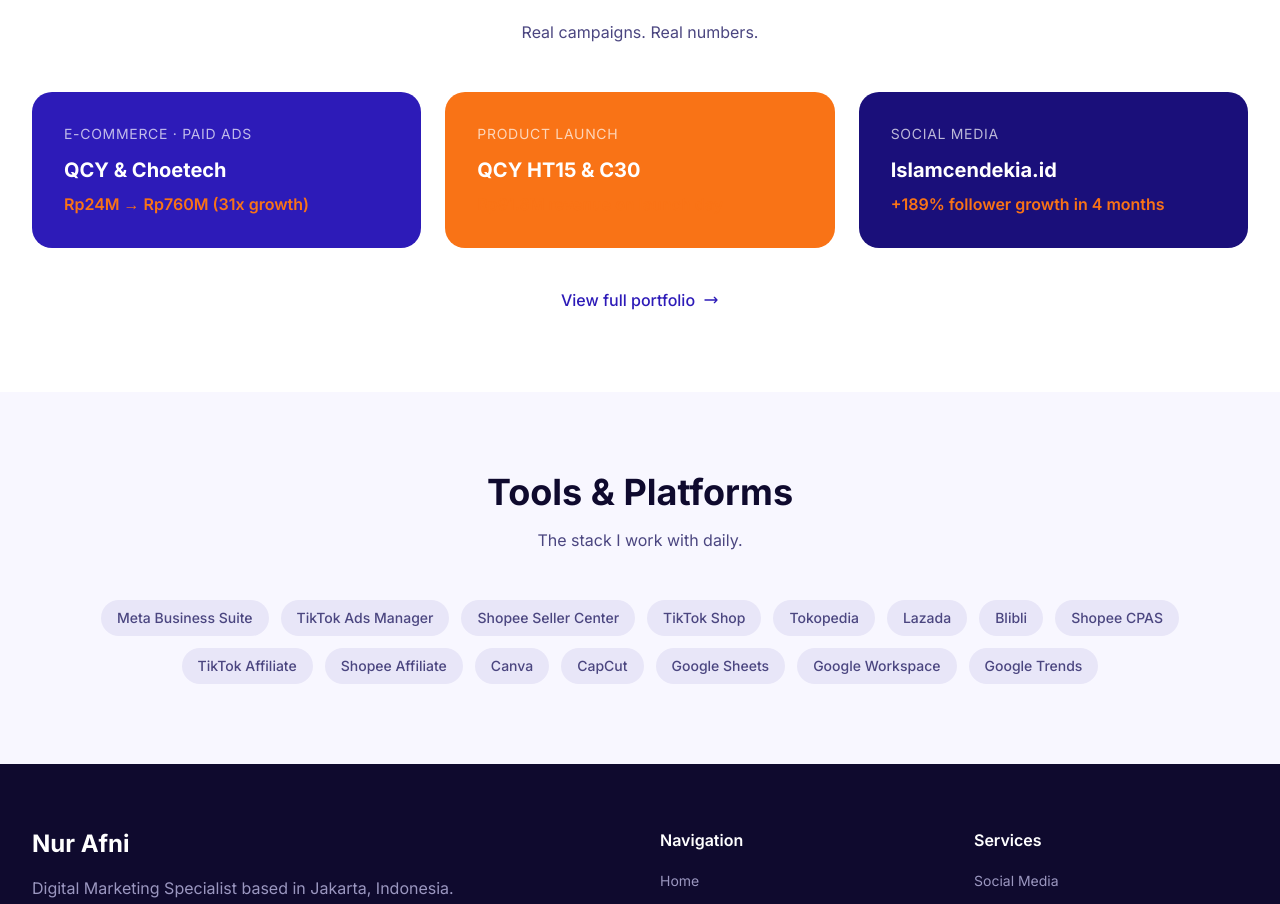
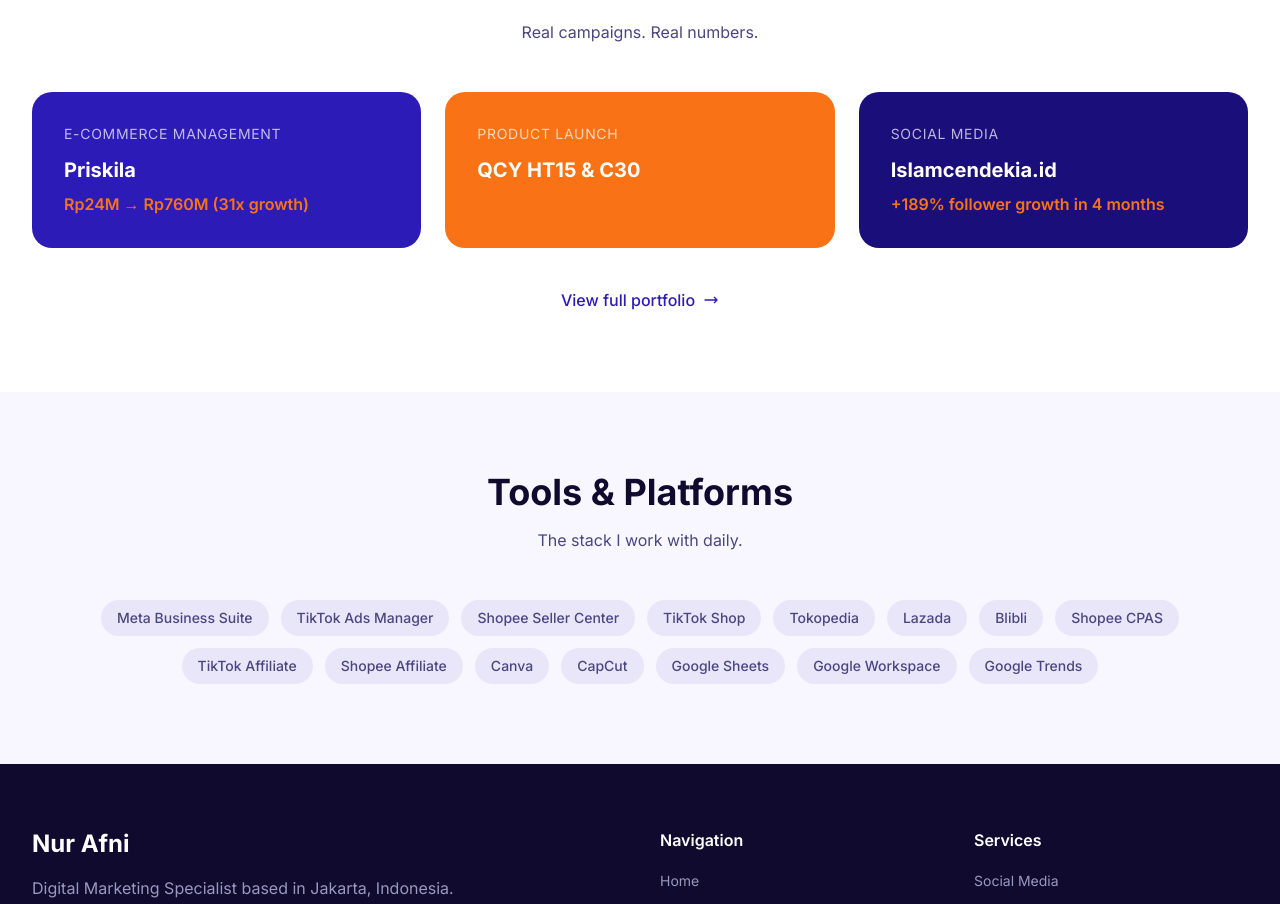
Before and after one commit to larunna3-a11y/v0-nur-afni-portfolio, a Next.js app: page / in a window 1280 px wide. Shown: the part 1714-2618 px from the top of the page. Built offline with nearby package versions, Linux system fonts and the light colour scheme.

Commit message:
feat: update selected work category and brand details\n\nUpdated E-Commerce project details with new client and growth metrics

```diff
--- a/components/home/selected-work.tsx
+++ b/components/home/selected-work.tsx
@@ -2,8 +2,8 @@ import Link from 'next/link'
 
 const works = [
   {
-    category: 'E-Commerce · Paid Ads',
-    brand: 'QCY & Choetech',
+    category: 'E-Commerce Management',
+    brand: 'Priskila',
     result: 'Rp24M → Rp760M (31x growth)',
     bg: 'bg-[#2D1BB8]',
     link: '/portfolio/ecommerce-growth',
```
